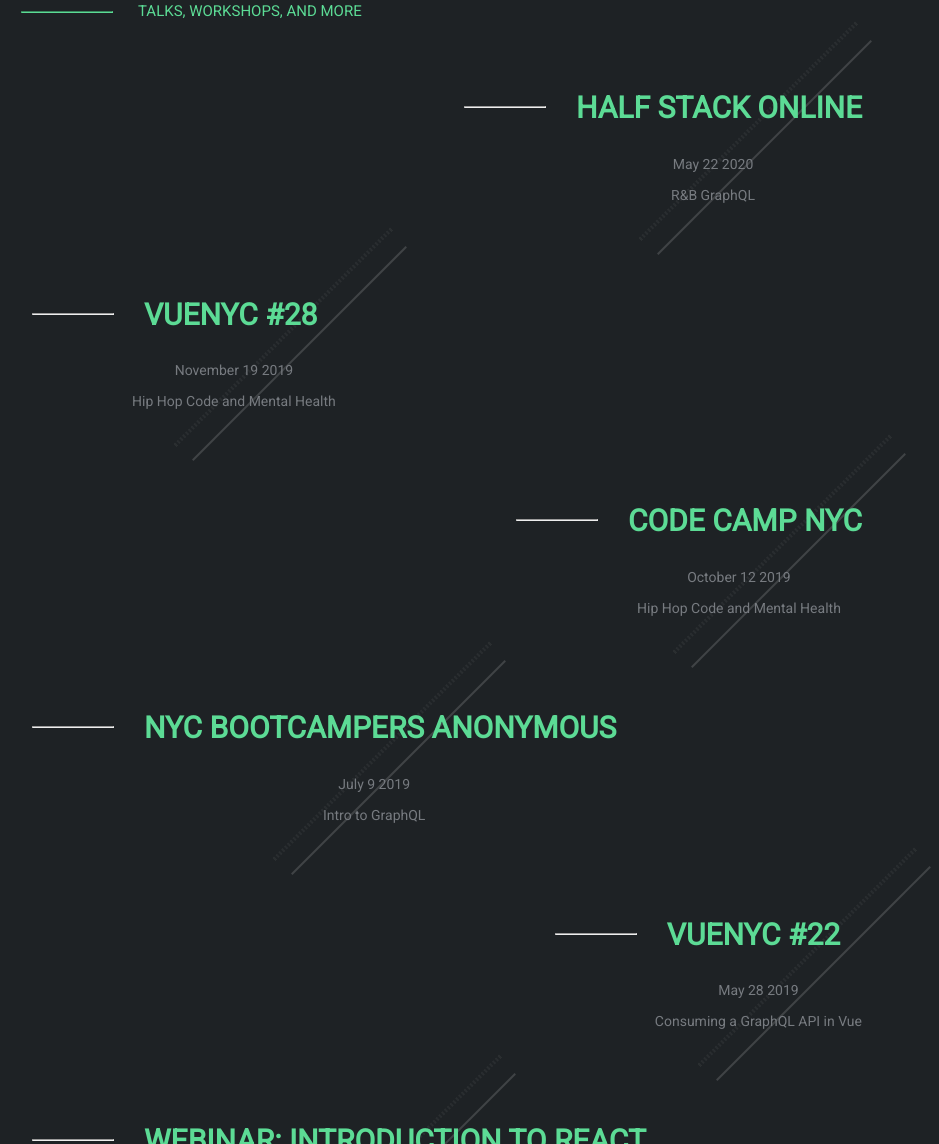
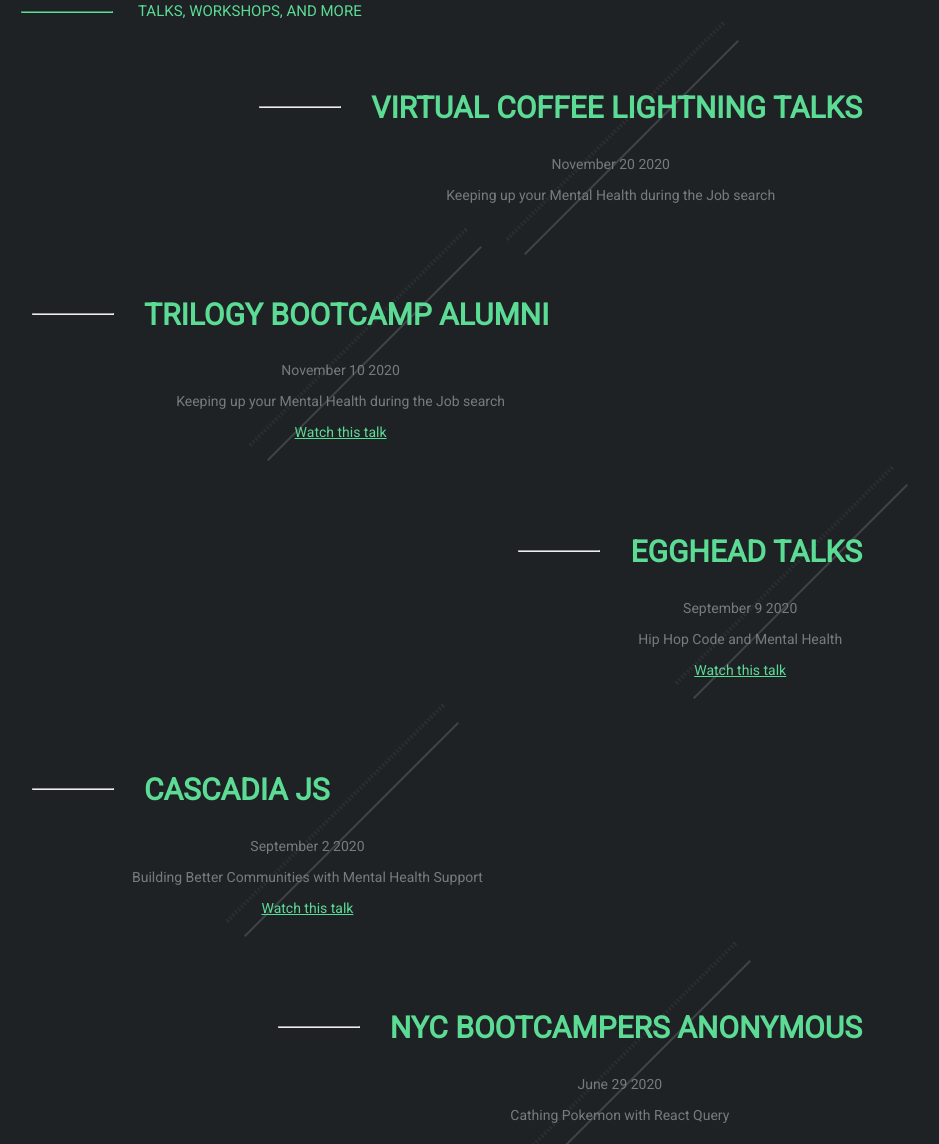
Before and after one commit to Rahat-ch/revised_portfolio, a Gatsby site: page /events in a window 1280 px wide. Shown: the part 125-1269 px from the top of the page, without its empty margins (118-1057 px from the left). Built offline with nearby package versions, Linux system fonts and the light colour scheme; Gatsby itself is replaced by a stand-in of ours.

Commit message:
finally update events

```diff
--- a/data/events.json
+++ b/data/events.json
@@ -1,8 +1,43 @@
 [
+  {
+    "name": "Virtual Coffee Lightning Talks",
+    "date": "November 20 2020",
+    "talk": "Keeping up your Mental Health during the Job search",
+    "watch": ""
+  },
+  {
+    "name": "Trilogy Bootcamp Alumni",
+    "date": "November 10 2020",
+    "talk": "Keeping up your Mental Health during the Job search",
+    "watch": "https://www.youtube.com/watch?v=humfcmFPyMk&feature=youtu.be&ab_channel=CareerServices"
+  },
+  {
+    "name": "Egghead Talks",
+    "date": "September 9 2020",
+    "talk": "Hip Hop Code and Mental Health",
+    "watch": "https://egghead.io/talks/egghead-hip-hop-code-and-mental-health"
+  },
+  {
+    "name": "Cascadia JS",
+    "date": "September 2 2020",
+    "talk": "Building Better Communities with Mental Health Support",
+    "watch": "https://2020.cascadiajs.com/speakers/rahat-chowdhury"
+  },
+  {
+    "name": "NYC Bootcampers Anonymous",
+    "date": "June 29 2020",
+    "talk": "Cathing Pokemon with React Query"
+  },
   {
     "name": "Half Stack Online",
     "date": "May 22 2020",
     "talk": "R&B GraphQL"
+  },
+  {
+    "name": "Trilogy Bootcamp Alumni",
+    "date": "Aoril 7 2020",
+    "talk": "How your brand can help you land the job.",
+    "watch": "https://www.youtube.com/watch?v=g3xxpAP6QIM&ab_channel=CareerServices"
   },
   {
     "name": "VueNYC #28",
--- a/src/components/eventTimeline/index.js
+++ b/src/components/eventTimeline/index.js
@@ -7,7 +7,8 @@
   return (
     <div className={sytles.timelineContainer}>
       {eventIndex.map(({ node: event }) => {
-        const { name, date, talk } = event
+        const { name, date, talk, watch } = event
+        console.log(watch)
         return (
           <div className={sytles.timelineItem}>
             <div className={sytles.nameWrapper}>
@@ -18,6 +19,9 @@
             <div className={sytles.contentWrapper}>
               <p className={sytles.date}>{date}</p>
               <p className={sytles.talkTitle}>{talk}</p>
+              {watch &&
+                <a className={sytles.watch} href={watch} target="_blank" rel="noopener noreferrer">Watch this talk</a>
+              }
             </div>
           </div>
         )
--- a/src/components/eventTimeline/index.module.css
+++ b/src/components/eventTimeline/index.module.css
@@ -37,6 +37,15 @@
 .date,
 .talkTitle {
   color: #777b80;
+  font-size: 14px;
+  width: fit-content;
+  margin: 0 auto;
+  margin-bottom: 15px;
+  align-content: right;
+}
+
+.watch {
+  color: #5cdb95;
   font-size: 14px;
   width: fit-content;
   margin: 0 auto;
--- a/src/pages/events.js
+++ b/src/pages/events.js
@@ -22,6 +22,7 @@
           name
           date
           talk
+          watch
         }
       }
     }
```
